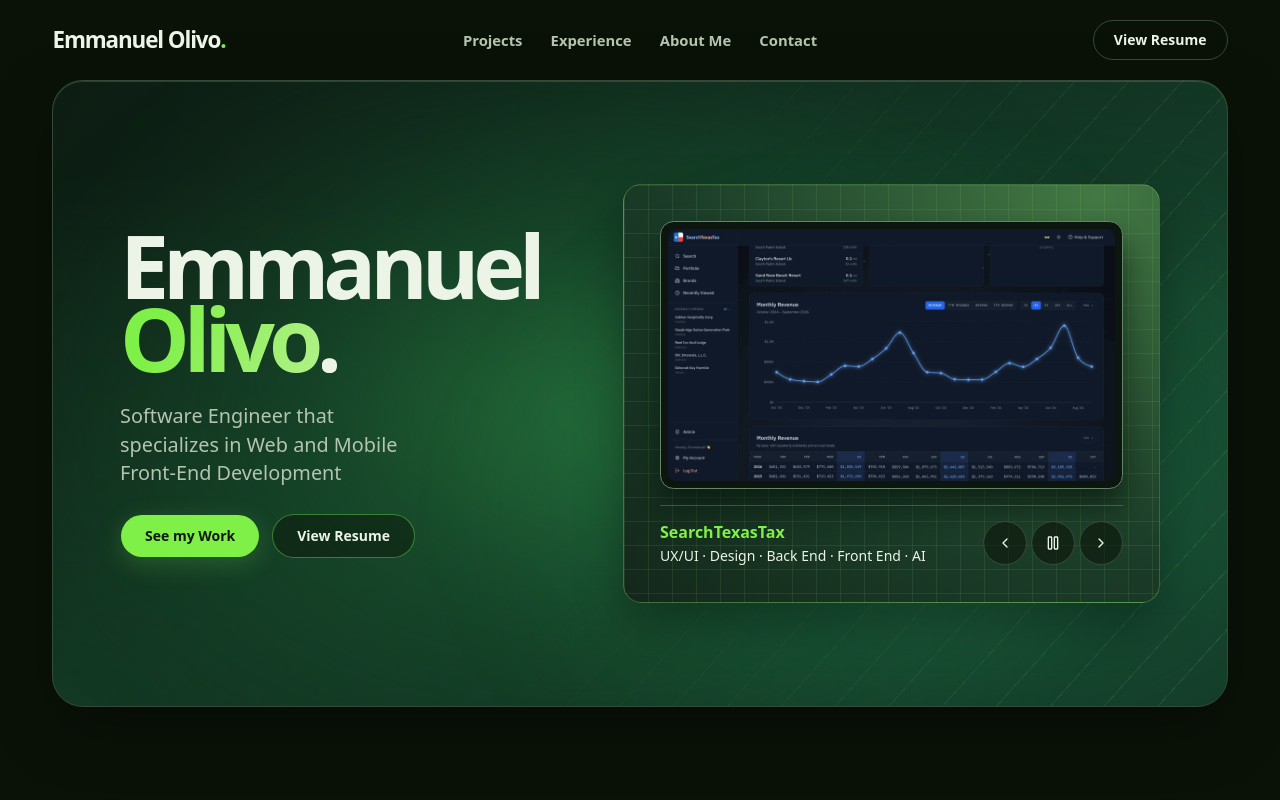
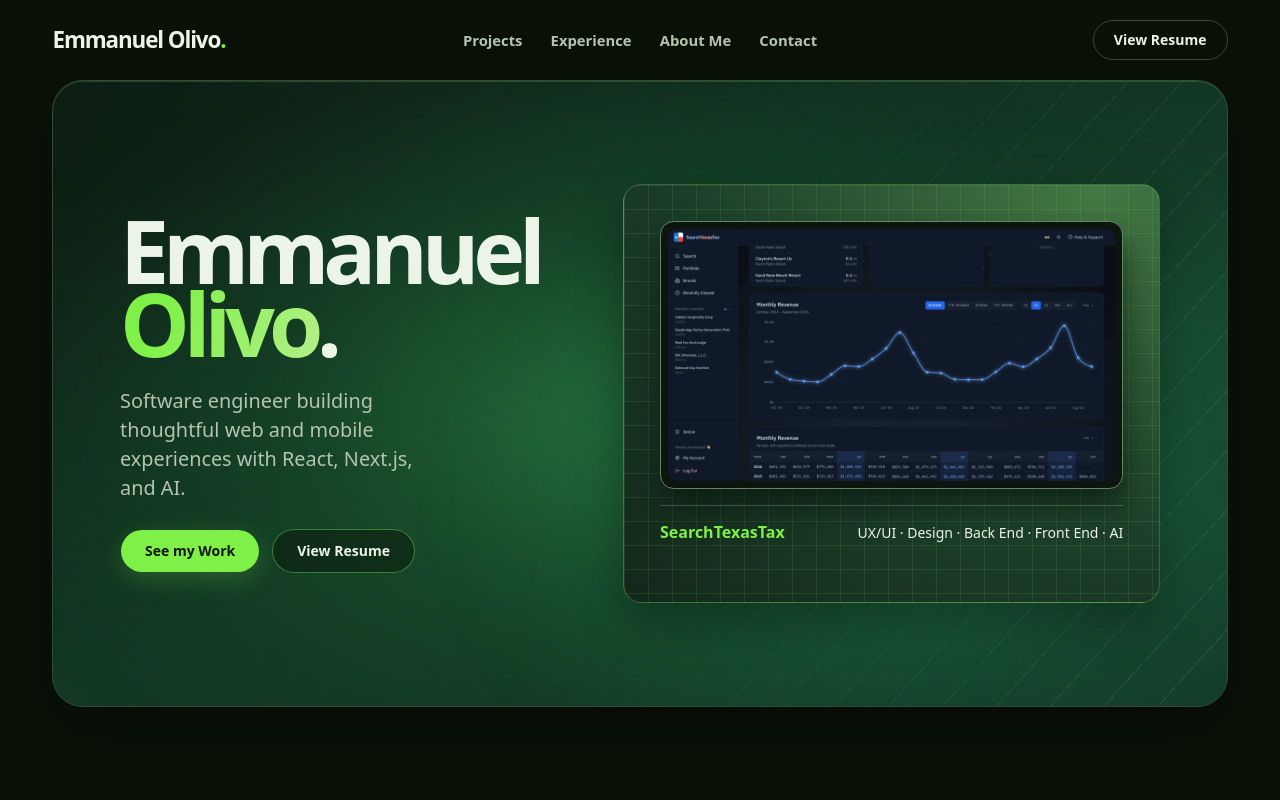
Before and after one commit to emmanuelolivo1002/portfolio-2027, a Next.js app: page / in a window 1280 px wide. Shown: the top 800 px of the page. Built offline with nearby package versions, Linux system fonts and the light colour scheme.

Commit message:
Simplify the hero rotation and refresh the intro

```diff
--- a/src/app/globals.css
+++ b/src/app/globals.css
@@ -257,20 +257,11 @@
     box-shadow: 0 1.15rem 2rem #07150caf;
   }
 
-  .hero-feature-footer {
-    display: flex;
-    flex-wrap: wrap;
-    align-items: center;
-    justify-content: flex-end;
-    gap: 0.55rem 0.75rem;
+  .hero-feature-caption {
+    display: grid;
+    min-width: 0;
     padding-top: 0.85rem;
     border-top: 1px solid #c3e6b43d;
-  }
-
-  .hero-feature-caption {
-    display: grid;
-    flex: 1 1 12rem;
-    min-width: 0;
   }
 
   .hero-feature-caption > div {
@@ -278,7 +269,14 @@
     display: flex;
     flex-wrap: wrap;
     align-items: baseline;
+    justify-content: space-between;
     gap: 0.15rem 0.65rem;
+  }
+
+  @media (prefers-reduced-motion: no-preference) {
+    .hero-feature-image, .hero-feature-caption > [aria-hidden="false"] {
+      animation: hero-project-fade-in 450ms ease-out both;
+    }
   }
 
   .section-space { padding-block: clamp(3.25rem, 7.5vw, 7rem); }
@@ -490,3 +488,8 @@
   from { transform: translate3d(-8%, -10%, 0) scale(0.92); }
   to { transform: translate3d(27%, 18%, 0) scale(1.14); }
 }
+
+@keyframes hero-project-fade-in {
+  from { opacity: 0; }
+  to { opacity: 1; }
+}
--- a/src/components/hero-projects.tsx
+++ b/src/components/hero-projects.tsx
@@ -1,42 +1,33 @@
 "use client";
 
 import Image from "next/image";
-import { ChevronLeft, ChevronRight, Pause, Play } from "lucide-react";
 import { useInView, useReducedMotion } from "motion/react";
 import { useEffect, useRef, useState } from "react";
 import type { PortfolioImage, Project } from "@/content/portfolio";
-import { Button } from "./ui/button";
 
 type HeroProject = Pick<Project, "id" | "title" | "roles"> & { thumbnail: PortfolioImage };
 
 const rotationInterval = 6500;
-const controlStyle = "size-11 rounded-full border-border bg-background/55";
 
 export function HeroProjects({ projects }: { projects: HeroProject[] }) {
   const carousel = useRef<HTMLDivElement>(null);
   const inView = useInView(carousel);
   const reducedMotion = useReducedMotion();
   const [index, setIndex] = useState(0);
-  const [playing, setPlaying] = useState<boolean | null>(null);
   const [hovered, setHovered] = useState(false);
+  const [focused, setFocused] = useState(false);
   const canRotate = projects.length > 1;
-  const isPlaying = playing ?? !reducedMotion;
 
   useEffect(() => {
-    if (!canRotate || !inView || !isPlaying || hovered) return;
+    if (!canRotate || !inView || reducedMotion || hovered || focused) return;
     const timer = window.setInterval(() => {
       setIndex((current) => (current + 1) % projects.length);
     }, rotationInterval);
     return () => window.clearInterval(timer);
-  }, [canRotate, hovered, inView, isPlaying, projects.length]);
+  }, [canRotate, focused, hovered, inView, projects.length, reducedMotion]);
 
   const project = projects[index];
   if (!project) return null;
-
-  function move(offset: number) {
-    setPlaying(false);
-    setIndex((current) => (current + offset + projects.length) % projects.length);
-  }
 
   return (
     <div
@@ -45,15 +36,13 @@ export function HeroProjects({ projects }: { projects: HeroProject[] }) {
       role="group"
       aria-label="Featured projects"
       aria-roledescription={canRotate ? "carousel" : undefined}
+      tabIndex={canRotate ? 0 : undefined}
       onPointerEnter={(event) => {
         if (event.pointerType === "mouse") setHovered(true);
       }}
       onPointerLeave={() => setHovered(false)}
-      onFocusCapture={(event) => {
-        if (event.target.matches(":focus-visible") && !event.currentTarget.contains(event.relatedTarget)) {
-          setPlaying(false);
-        }
-      }}
+      onFocus={() => setFocused(true)}
+      onBlur={() => setFocused(false)}
     >
       <div className="hero-feature-frame">
         <div className="aspect-video">
@@ -65,36 +54,17 @@ export function HeroProjects({ projects }: { projects: HeroProject[] }) {
             height={project.thumbnail.height}
             preload={index === 0}
             sizes="(min-width: 1200px) 560px, (min-width: 768px) 42vw, 80vw"
-            className="h-full w-full rounded-[0.55rem] object-contain motion-safe:animate-in motion-safe:fade-in motion-safe:duration-300"
+            className="hero-feature-image h-full w-full rounded-[0.55rem] object-contain"
           />
         </div>
       </div>
-      <div className="hero-feature-footer">
-        <div className="hero-feature-caption" aria-live={canRotate && !isPlaying ? "polite" : "off"} aria-atomic="true">
-          {projects.map(({ id, title, roles }) => (
-            <div key={id} className={id === project.id ? undefined : "invisible"} aria-hidden={id !== project.id}>
-              <span className="font-semibold text-primary">{title}</span>
-              <span className="text-sm">{roles.join(" · ")}</span>
-            </div>
-          ))}
-        </div>
-        {canRotate && (
-          <div className="flex shrink-0 gap-1">
-            <Button type="button" variant="outline" size="icon" className={controlStyle} aria-label="Previous project" onClick={() => move(-1)}>
-              <ChevronLeft aria-hidden="true" />
-            </Button>
-            <Button
-              type="button" variant="outline" size="icon" className={controlStyle}
-              aria-label={isPlaying ? "Pause project rotation" : "Play project rotation"}
-              onClick={() => setPlaying(!isPlaying)}
-            >
-              {isPlaying ? <Pause aria-hidden="true" /> : <Play aria-hidden="true" />}
-            </Button>
-            <Button type="button" variant="outline" size="icon" className={controlStyle} aria-label="Next project" onClick={() => move(1)}>
-              <ChevronRight aria-hidden="true" />
-            </Button>
+      <div className="hero-feature-caption">
+        {projects.map(({ id, title, roles }) => (
+          <div key={id} className={id === project.id ? undefined : "invisible"} aria-hidden={id !== project.id}>
+            <span className="font-semibold text-primary">{title}</span>
+            <span className="text-sm">{roles.join(" · ")}</span>
           </div>
-        )}
+        ))}
       </div>
     </div>
   );
```
Also changed, not shown: src/content/portfolio.json.
